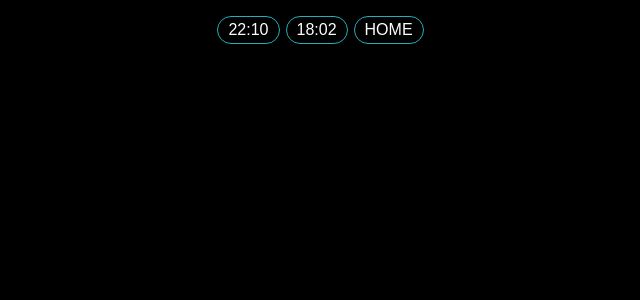
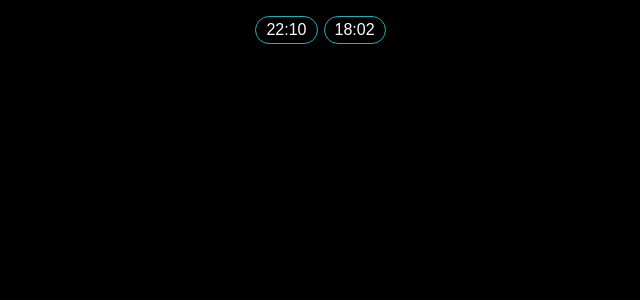
Before and after one commit to nuoxoxo/gig, a React (Vite) app: page / in a window 1280 px wide. Before the commit this address had no page. Shown: the top 300 px of the page, without its empty margins (317-957 px from the left). Built offline with nearby package versions, Linux system fonts and the light colour scheme.

Commit message:
switch : del route, running OK

```diff
--- a/package.json
+++ b/package.json
@@ -14,6 +14,7 @@
   "dependencies": {
     "react": "^18.2.0",
     "react-dom": "^18.2.0",
+    "react-router": "^6.14.2",
     "react-router-dom": "^6.14.2"
   },
   "devDependencies": {
--- a/src/App.tsx
+++ b/src/App.tsx
@@ -1,34 +1,27 @@
+import { useState } from "react"
+import Route1802 from "./Routes/Route1802"
 import Route2210 from "./Routes/Route2210"
-// import Route2113 from "./Routes/Route2113"
-import Route1802 from "./Routes/Route1802"
-import { BrowserRouter as Router, Route, Routes, Link } from "react-router-dom"
 
 var App = () => {
+  const [ route, setRoute ] = useState<number>( 0 )
+  const handleSetRoute = (n: number) => {
+    setRoute(n)
+  }
   return (
-    <Router basename={import.meta.env.DEV ? "/" : "/gig/"}>
     <>
       <nav>
         <ul>
           <li>
-              <Link to="/route2210"><button>22:10</button></Link>
+            <button onClick={ () => handleSetRoute(2210) }>22:10</button>
           </li>
           <li>
-              <Link to="/route1802"><button>18:02</button></Link>
-            </li>
-            <li>
-              <Link to="/"><button>HOME</button></Link>
+            <button onClick={ () => handleSetRoute(1802) }>18:02</button>
           </li>
         </ul>
       </nav>
-
-        {/* must define routes below nav */}
-        <Routes>
-          <Route path="/route1802" element={<Route1802 />} />
-          <Route path="/route2210" element={<Route2210 />} />
-          {/* <Route path="/route2113" element={<Route2113 />} /> */}
-        </Routes>
+      { route === 2210 ? <Route2210 /> : null }
+      { route === 1802 ? <Route1802 /> : null }
     </>
-    </Router>
   )
 }
 
```
Also changed, not shown: 1 other file (tests, documents, lock files or other folders). Lines whose indentation alone changed are shown as unchanged.
